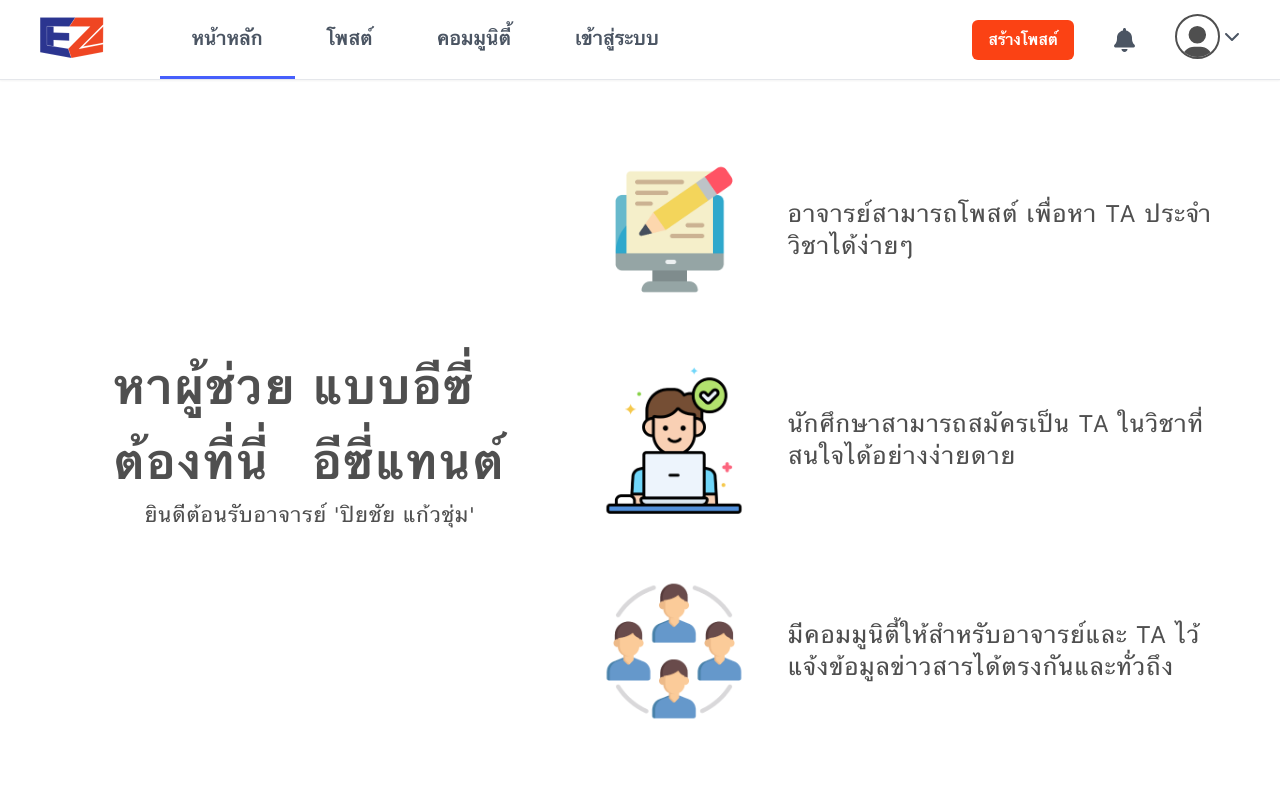
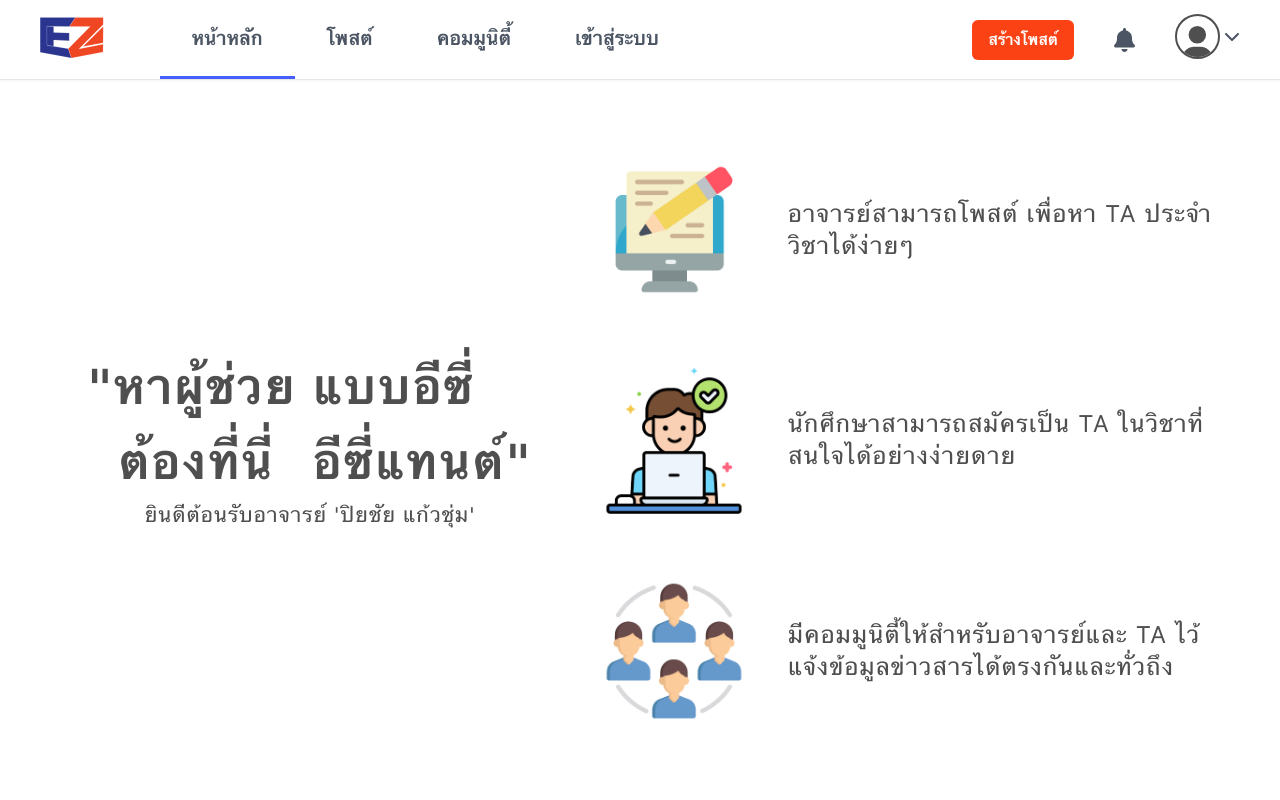
Before and after one commit to kaopcy/eztant-frontend, a React (Create React App) app: page / in a window 1280 px wide. Shown: the top 800 px of the page. Built offline with nearby package versions, Linux system fonts and the light colour scheme.

Commit message:
:hammer: update Quote

```diff
--- a/src/views/home/Home.js
+++ b/src/views/home/Home.js
@@ -70,12 +70,12 @@ const WelcomQuote = () => {
         <div className="flex flex-col items-center justify-center self-end py-14 md:w-[45%] md:self-center">
             <div className="flex justify-center space-x-4 md:w-[500px]">
                 <div className="flex flex-col">
-                    <Text>หาผู้ช่วย</Text>
-                    <Text>ต้องที่นี่</Text>
+                    <Text>"หาผู้ช่วย</Text>
+                    <Text>&nbsp;&nbsp;ต้องที่นี่</Text>
                 </div>
                 <div className="flex flex-col">
                     <Text>แบบอีซี่</Text>
-                    <Text>อีซี่แทนต์</Text>
+                    <Text>อีซี่แทนต์"</Text>
                 </div>
             </div>
             <div className="self-center text-[15px] tracking-wider text-text 2md:text-[16px] lg:text-[18px] xl:text-[21px]">
```
